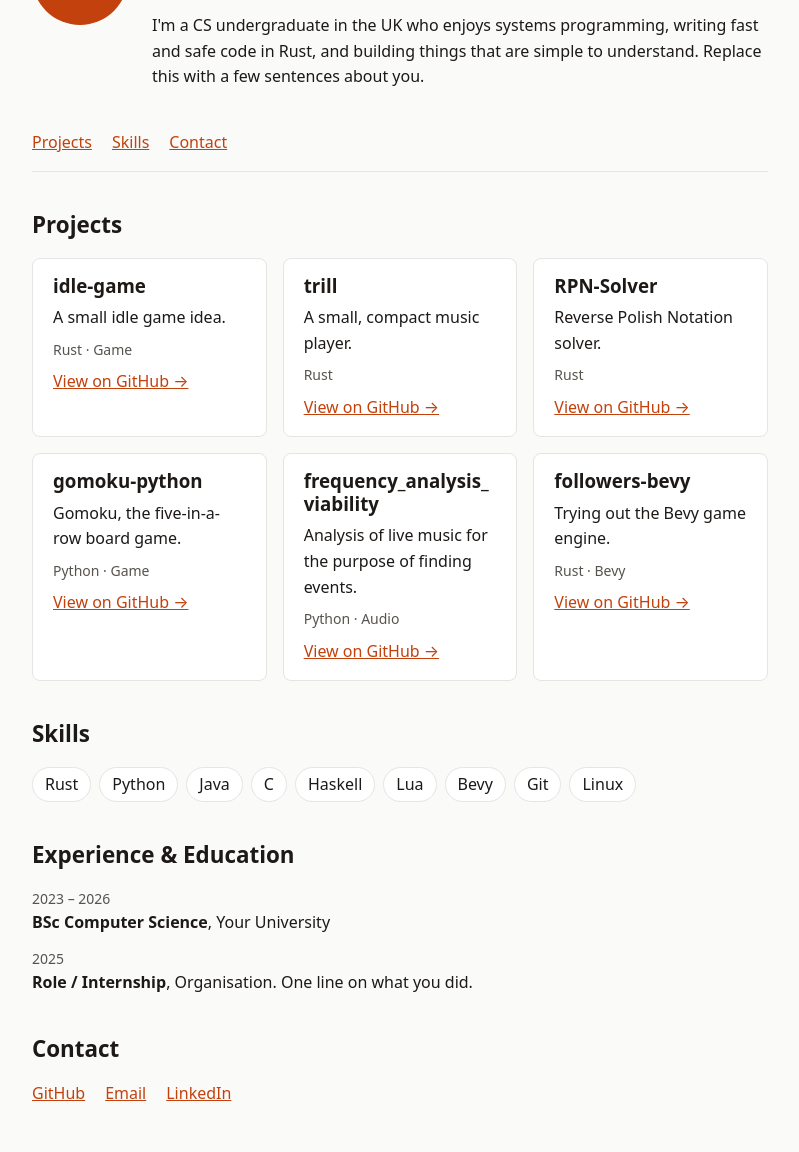
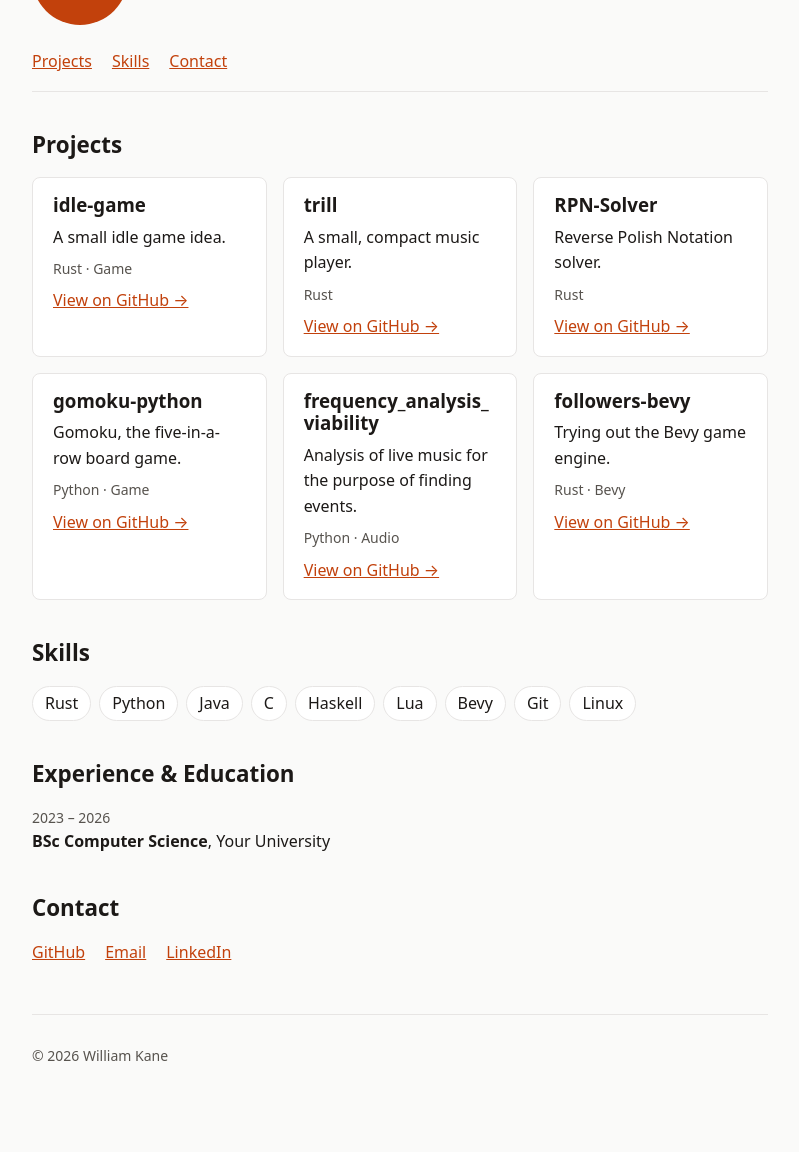
Before and after one commit to thaumiel-cat/thaumiel-cat.github.io, a plain HTML site: page index.html in a window 1280 px wide. Shown: the part 103-1255 px from the top of the page, without its empty margins (240-1039 px from the left). After the commit the page ends 1216 px from the top, so only its background shows below. Drawn offline with Linux system fonts and the light colour scheme.

Commit message:
Remove internship entry and blank out bio paragraph

```diff
--- a/index.html
+++ b/index.html
@@ -24,12 +24,8 @@
       <h1>William Kane</h1>
       <p class="tagline">Final-year Computer Science student · Rust enthusiast</p>
 
-      <!-- EDIT: a short paragraph about you -->
-      <p>
-        I'm a CS undergraduate in the UK who enjoys systems programming,
-        writing fast and safe code in Rust, and building things that are
-        simple to understand. Replace this with a few sentences about you.
-      </p>
+      <!-- EDIT: write a few sentences about yourself between <p> and </p> -->
+      <p></p>
     </div>
   </header>
 
@@ -116,10 +112,6 @@
           <span class="when">2023 – 2026</span>
           <strong>BSc Computer Science</strong>, Your University
         </li>
-        <li>
-          <span class="when">2025</span>
-          <strong>Role / Internship</strong>, Organisation. One line on what you did.
-        </li>
       </ul>
     </section>
 
```
